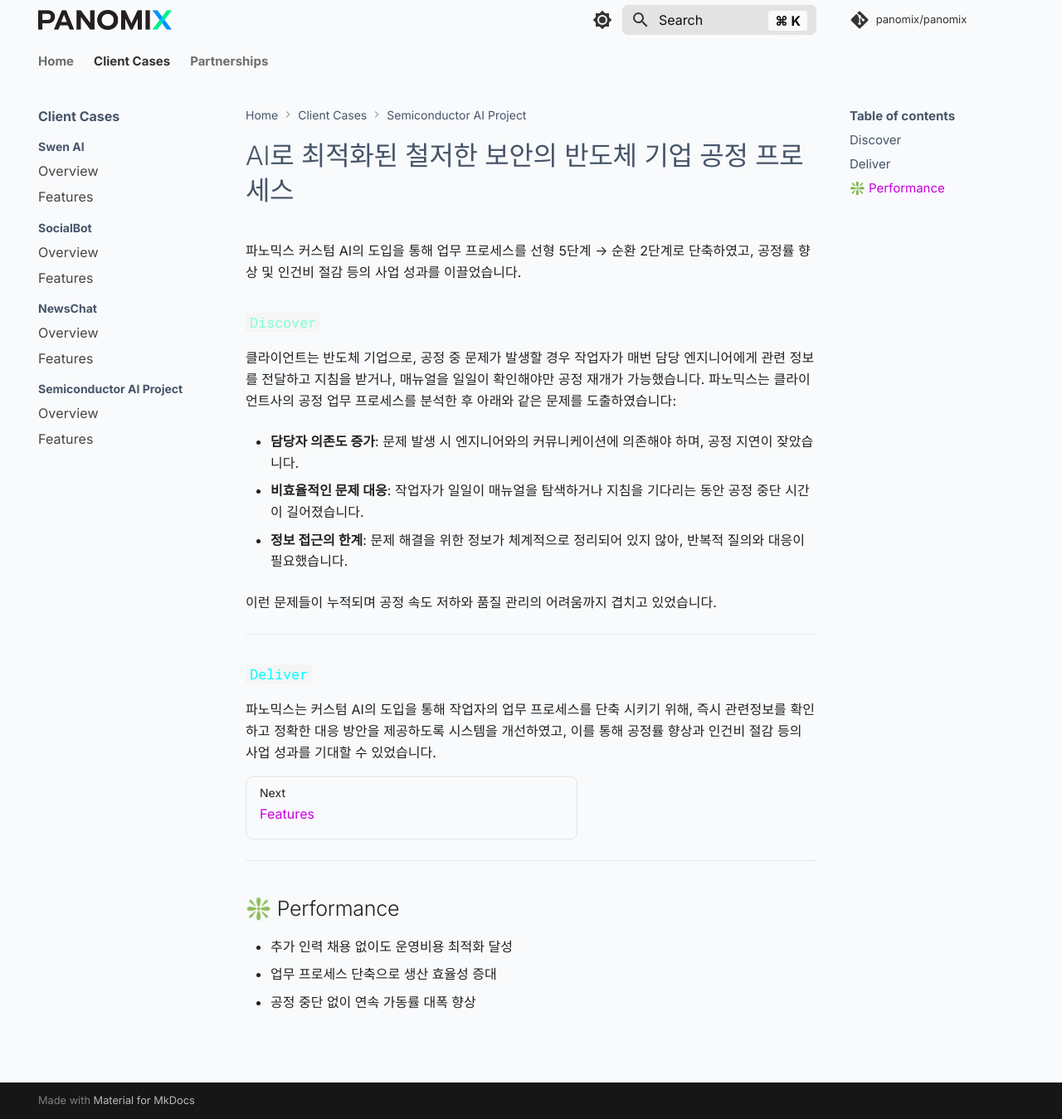
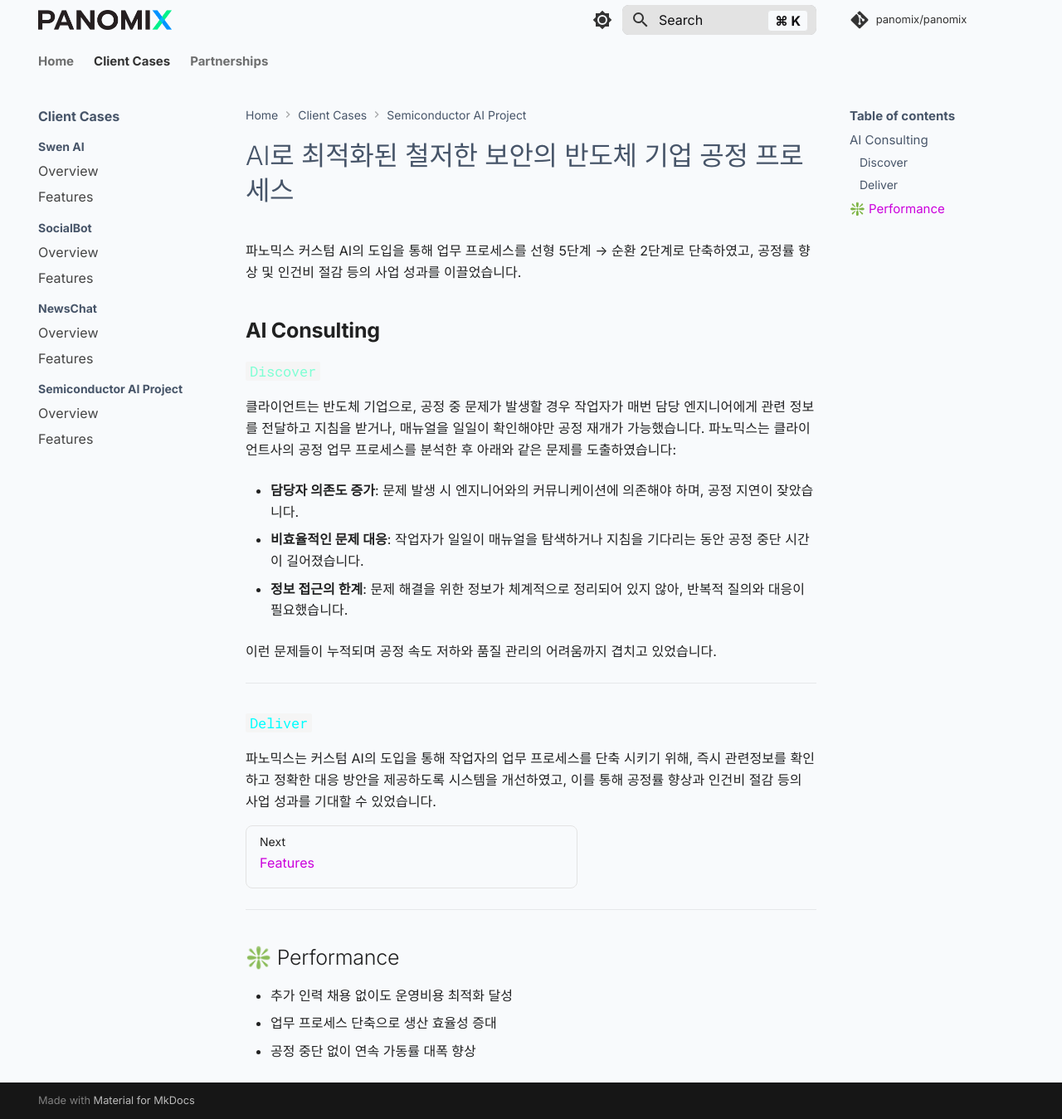
Before and after one commit to panomix/panomix, an MkDocs documentation site: the page built from docs/clients/factory/factory.md, in a window 1280 px wide and 1349 px high. Shown: the whole window at 83% size. Built offline with MkDocs 1.6.1 and Material for MkDocs 9.7.7, drawn with Linux system fonts in a browser that asks for light colours; comment, search, counter and statistics services are not loaded.

Commit message:
Update factory.md

```diff
--- a/docs/clients/factory/factory.md
+++ b/docs/clients/factory/factory.md
@@ -2,6 +2,7 @@
 
 파노믹스 커스텀 AI의 도입을 통해 업무 프로세스를 선형 5단계 → 순환 2단계로 단축하였고, 공정률 향상 및 인건비 절감 등의 사업 성과를 이끌었습니다.
 
+## **AI Consulting**
 ### <code style="color : aquamarine">Discover</code>
 
 클라이언트는 반도체 기업으로, 공정 중 문제가 발생할 경우 작업자가 매번 담당 엔지니어에게 관련 정보를 전달하고 지침을 받거나, 매뉴얼을 일일이 확인해야만 공정 재개가 가능했습니다.
```
